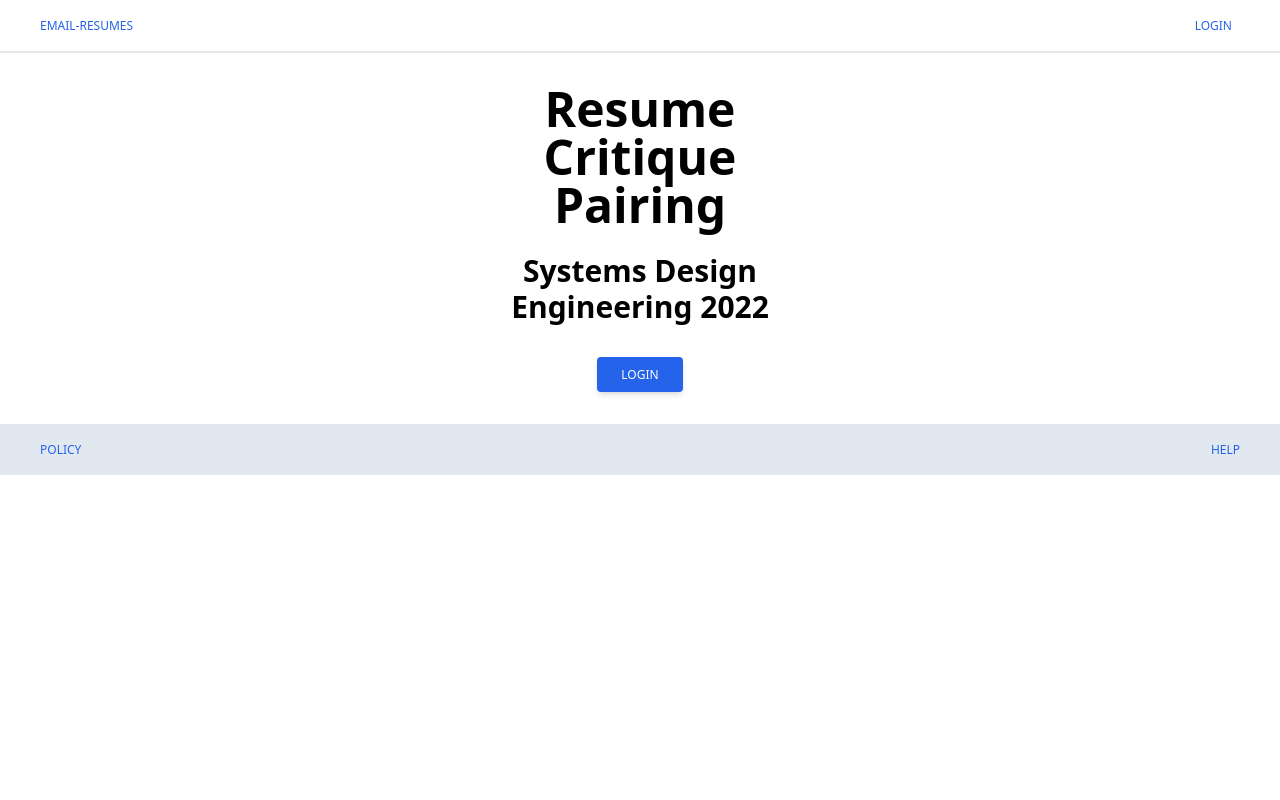
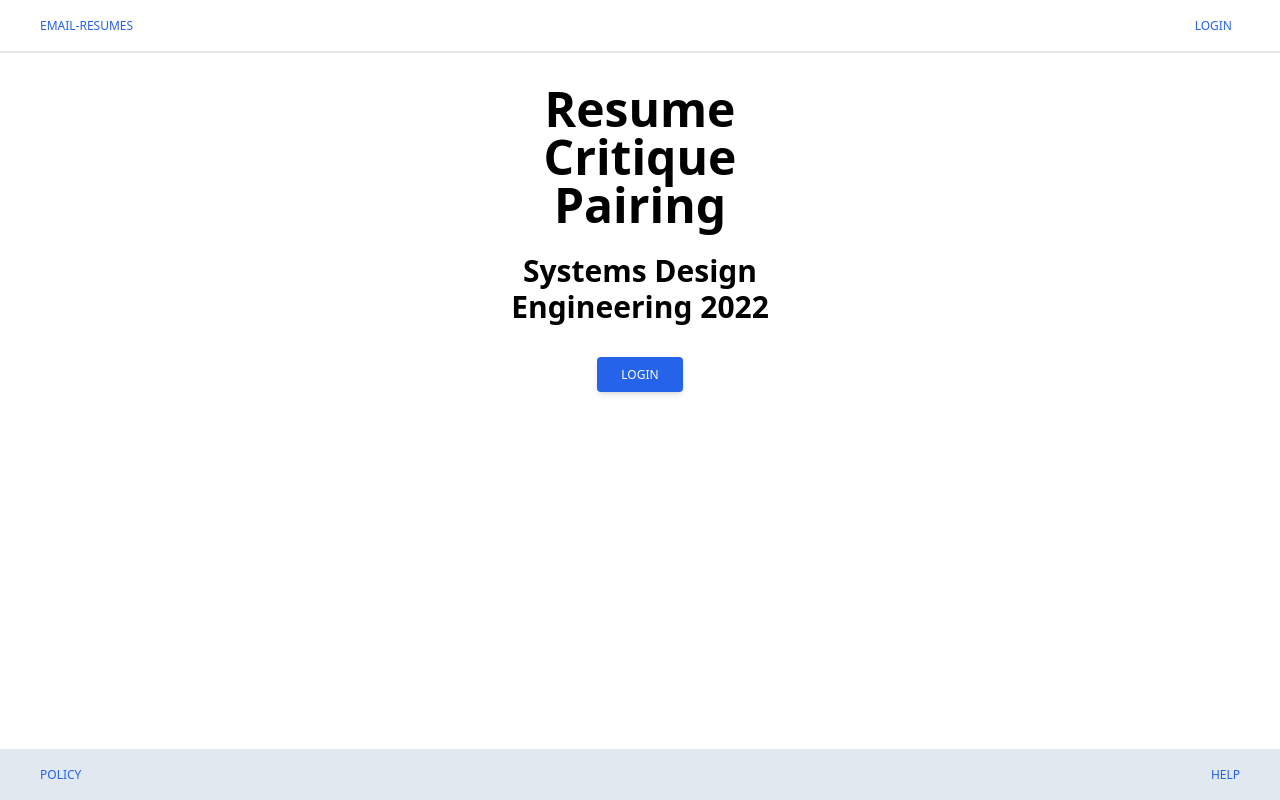
Before and after one commit to SammyRobensParadise/email-resumes, a Next.js app in the folder app/: page / in a window 1280 px wide. Built offline with nearby package versions, Linux system fonts and the light colour scheme; no server answers.

Commit message:
adjusted nav and footer

```diff
--- a/app/components/footer.tsx
+++ b/app/components/footer.tsx
@@ -2,7 +2,7 @@ import Link from 'next/link';
 
 export default function Footer() {
   return (
-    <div className='flex font-semibold px-4 py-2 bg-slate-200 text-gray-900 place-content-between'>
+    <footer className='min-w-full absolute bottom-0 flex font-semibold px-4 py-2 bg-slate-200 text-gray-900 place-content-between'>
       <div>
         <button
           type='button'
@@ -21,6 +21,6 @@ export default function Footer() {
           Help
         </a>
       </div>
-    </div>
+    </footer>
   );
 }
--- a/app/components/navbar.tsx
+++ b/app/components/navbar.tsx
@@ -5,7 +5,7 @@ import Avatar from './avatar';
 export default function Navbar() {
   const { user, error } = useUser();
   return (
-    <div className='flex font-semibold px-4 py-2 border-b-2 text-gray-900 place-content-between'>
+    <div className='sticky top-0 bg-white flex font-semibold px-4 py-2 border-b-2 text-gray-900 place-content-between'>
       <div>
         <button
           type='button'
--- a/app/styles/globals.css
+++ b/app/styles/globals.css
@@ -1,6 +1,11 @@
 @tailwind base;
 @tailwind components;
 @tailwind utilities;
+
+body {
+  position: relative;
+  min-height: 100vh;
+}
 
 .lds-hourglass {
   display: inline-block;
```
